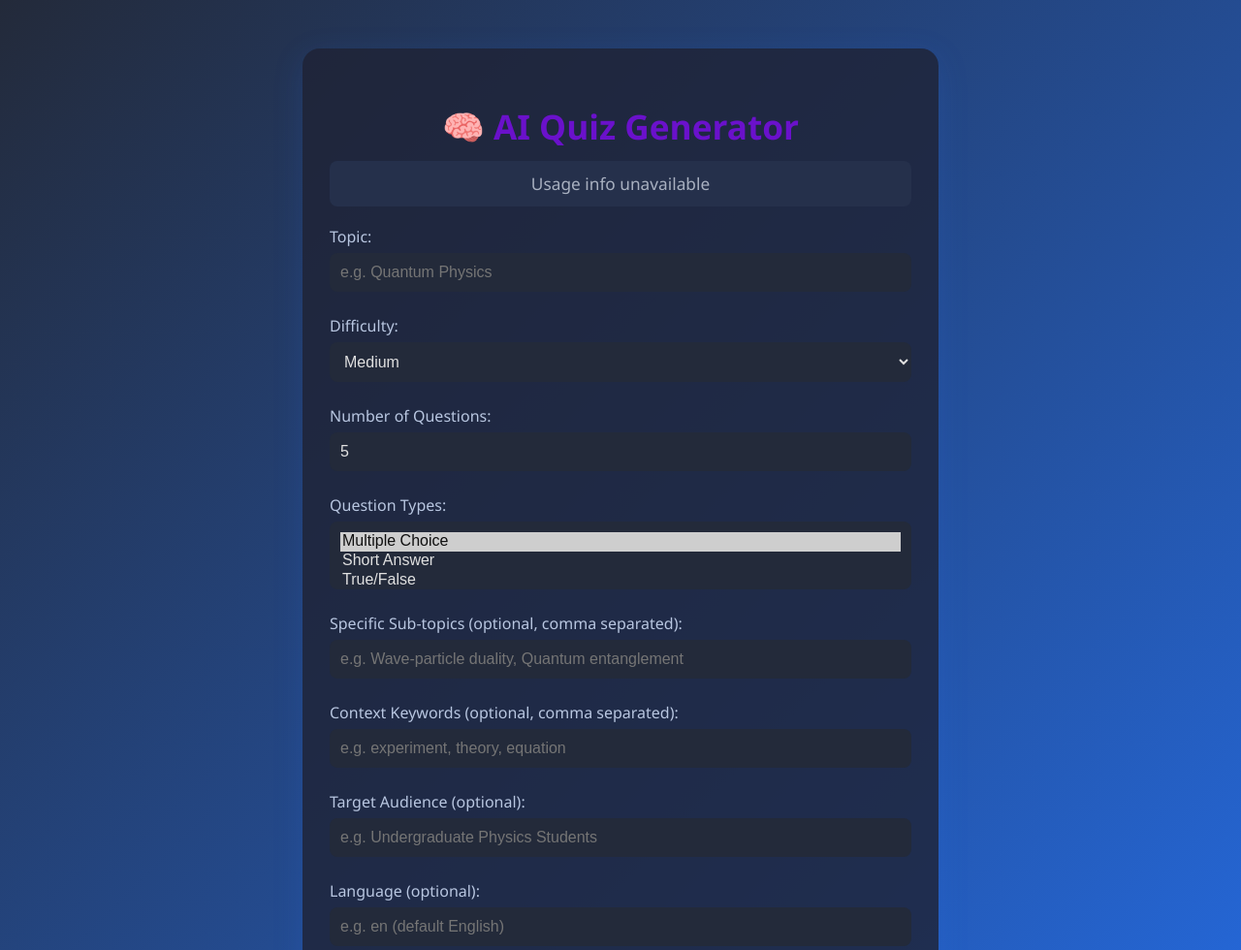
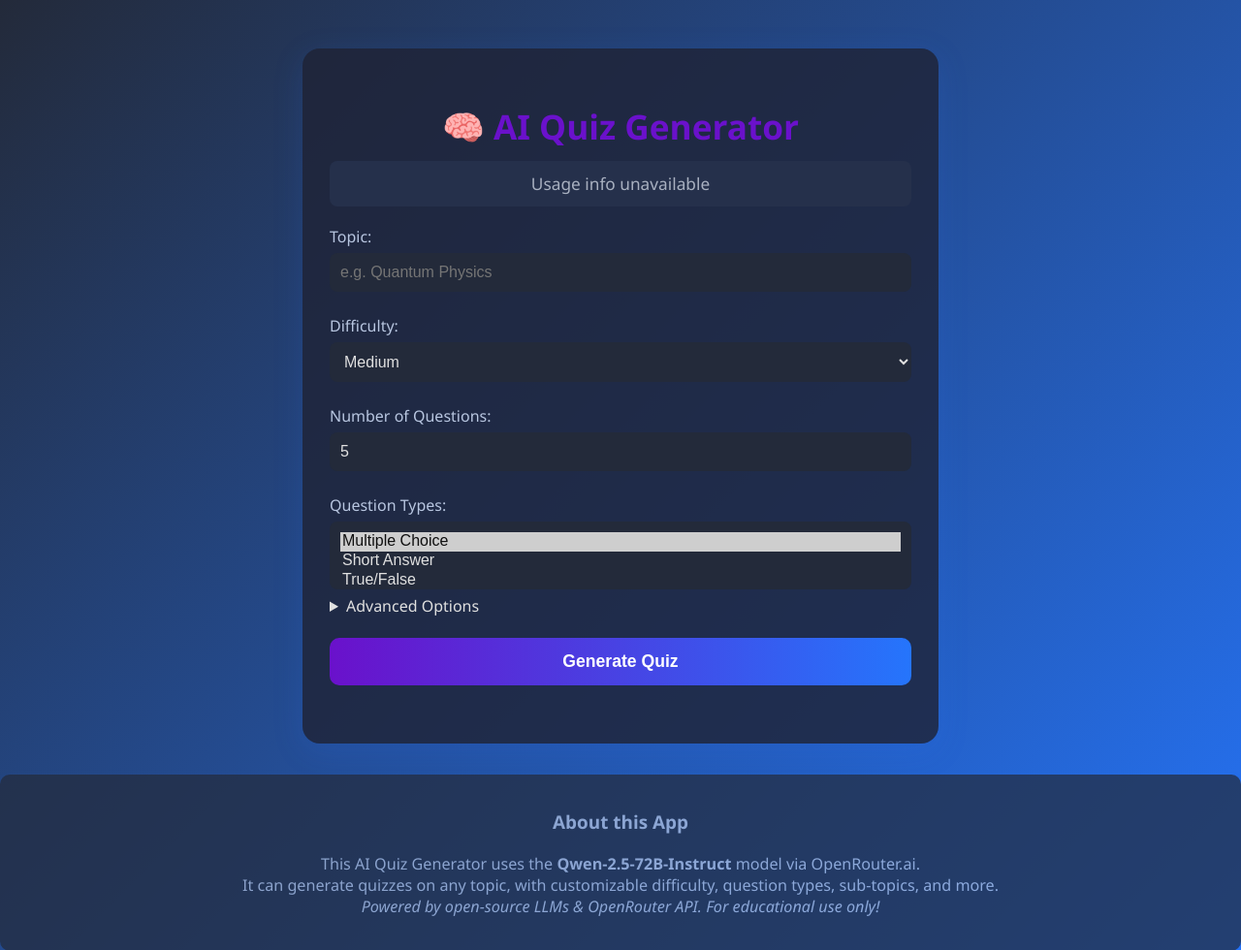
Before and after one commit to ggSohamgg/Spark_Quiz, a Flask app: page / in a window 1280 px wide. Shown: the top 980 px of the page at 97% size. Run offline with Flask 3, Linux system fonts and the light colour scheme; data that the repository does not hold is empty.

Commit message:
Update index.html

```diff
--- a/templates/index.html
+++ b/templates/index.html
@@ -11,6 +11,7 @@
         <h1>🧠 AI Quiz Generator</h1>
         <div id="usage-info" class="info-box"></div>
         <form id="quiz-form">
+            <div class="main-fields">
                 <label>Topic:</label>
                 <input type="text" name="topic" required placeholder="e.g. Quantum Physics">
 
@@ -30,7 +31,10 @@
                     <option value="short answer">Short Answer</option>
                     <option value="true/false">True/False</option>
                 </select>
+            </div>
 
+            <details class="advanced-options">
+                <summary>Advanced Options</summary>
                 <label>Specific Sub-topics (optional, comma separated):</label>
                 <input type="text" name="subtopics" placeholder="e.g. Wave-particle duality, Quantum entanglement">
 
@@ -51,6 +55,7 @@
 
                 <label>Maximum Length per Question (optional, in words):</label>
                 <input type="number" name="max_length" min="0" placeholder="e.g. 30">
+            </details>
 
             <button type="submit">Generate Quiz</button>
         </form>
@@ -68,7 +73,6 @@
         <p>Made with ❤️ for learning. &copy; 2025</p>
     </footer>
     <script>
-    // Show usage info
     async function fetchUsage() {
         const resp = await fetch('/usage');
         const data = await resp.json();
@@ -86,12 +90,10 @@
     }
     fetchUsage();
 
-    // Handle quiz form submission
     document.getElementById('quiz-form').onsubmit = async function(e) {
         e.preventDefault();
         const form = e.target;
         const formData = new FormData(form);
-        // Parse multiple selects and comma-separated fields
         const question_types = formData.getAll('question_types');
         const subtopics = formData.get('subtopics') ? formData.get('subtopics').split(',').map(s => s.trim()).filter(Boolean) : [];
         const keywords = formData.get('keywords') ? formData.get('keywords').split(',').map(s => s.trim()).filter(Boolean) : [];
@@ -137,7 +139,7 @@
             html += "<div class='error'>Sorry, no quiz could be generated.</div>";
         }
         document.getElementById('quiz-output').innerHTML = html;
-        fetchUsage(); // update usage info after quiz generation
+        fetchUsage();
     }
     </script>
 </body>
```
Lines whose indentation alone changed are shown as unchanged.
